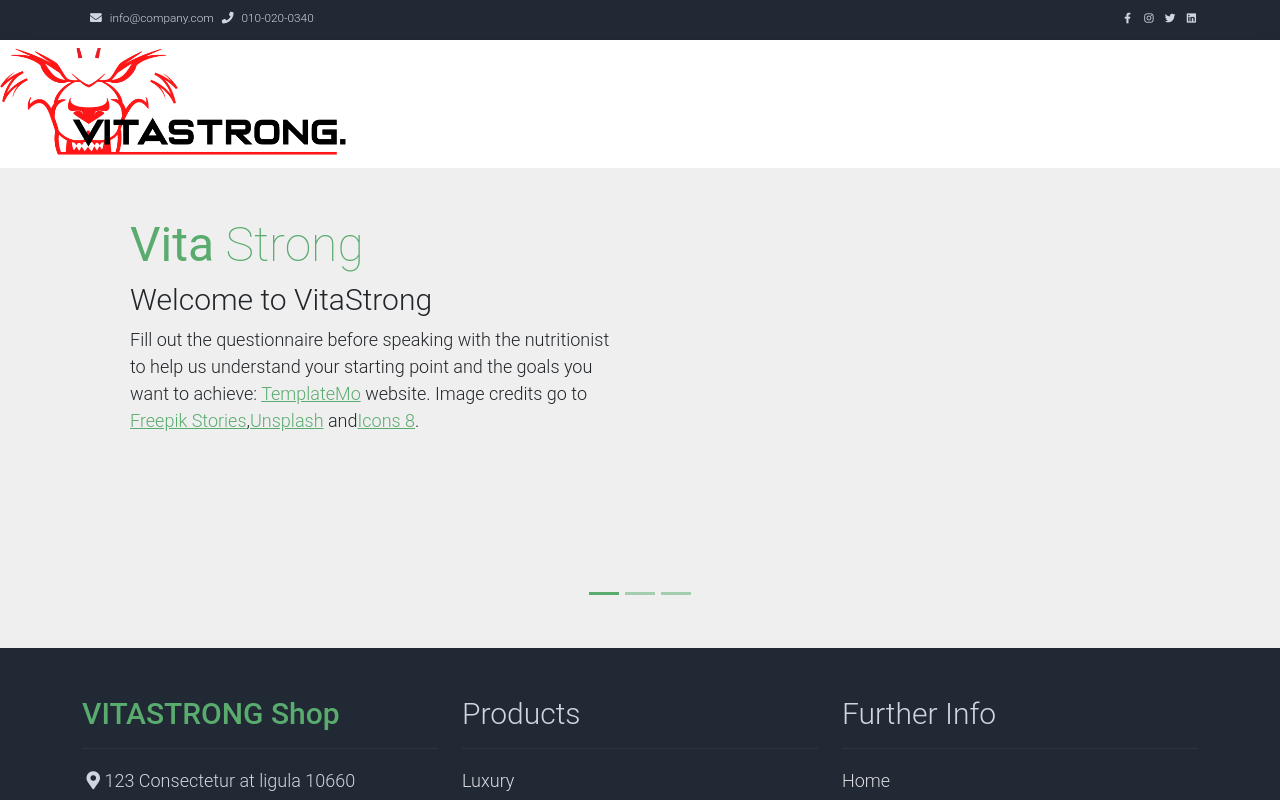
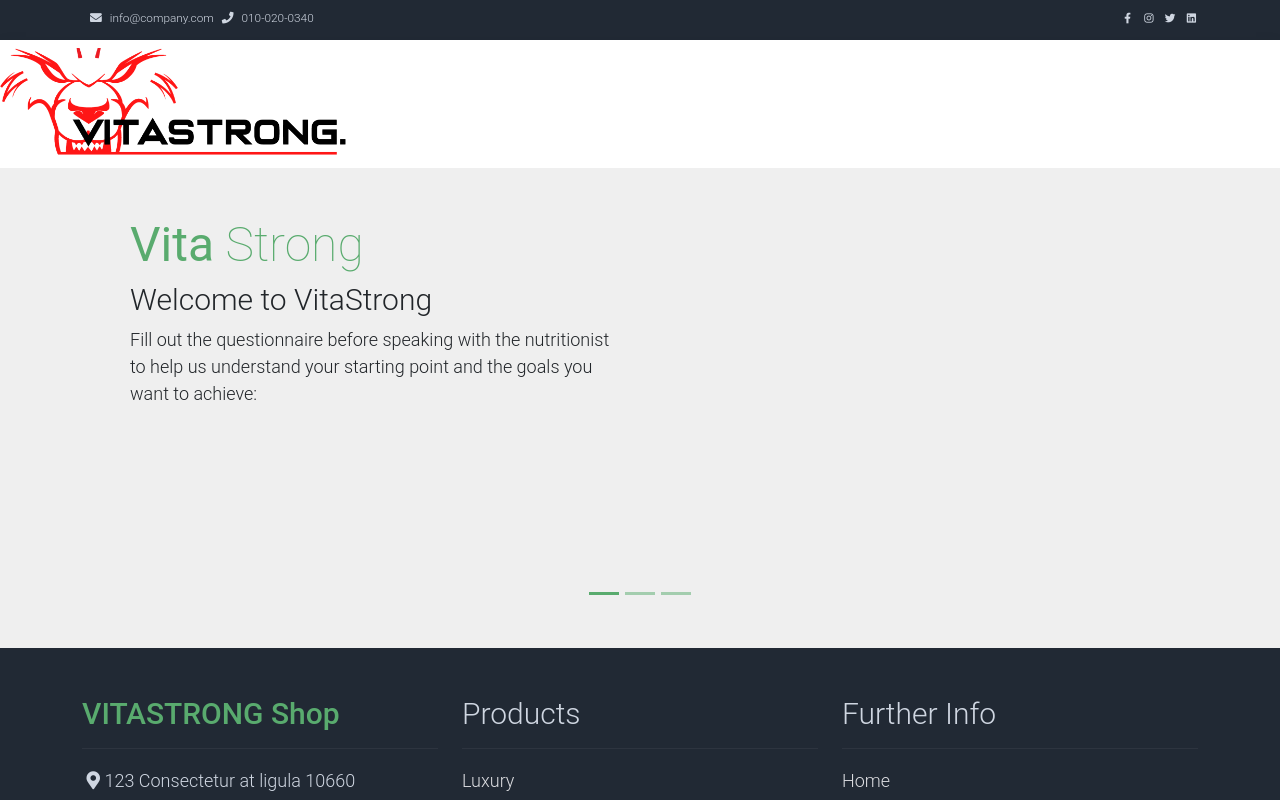
Before and after one commit to codebeast0420/next-openai-chatgpt, a Next.js app: page / in a window 1280 px wide. Shown: the top 800 px of the page. Built offline with nearby package versions, Linux system fonts and the light colour scheme.

Commit message:
build error fixed

```diff
--- a/src/pages/index.tsx
+++ b/src/pages/index.tsx
@@ -220,39 +220,7 @@ const Home: NextPage = () => {
                       <p>
                         Fill out the questionnaire before speaking with the
                         nutritionist to help us understand your starting point
-                        and the goals you want to achieve:{" "}
-                        <a
-                          rel="sponsored"
-                          className="text-success"
-                          href="https://templatemo.com"
-                        >
-                          TemplateMo
-                        </a>{" "}
-                        website. Image credits go to{" "}
-                        <a
-                          rel="sponsored"
-                          className="text-success"
-                          href="https://stories.freepik.com/"
-                        >
-                          Freepik Stories
-                        </a>
-                        ,
-                        <a
-                          rel="sponsored"
-                          className="text-success"
-                          href="https://unsplash.com/"
-                        >
-                          Unsplash
-                        </a>{" "}
-                        and
-                        <a
-                          rel="sponsored"
-                          className="text-success"
-                          href="https://icons8.com/"
-                        >
-                          Icons 8
-                        </a>
-                        .
+                        and the goals you want to achieve:
                       </p>
                     </div>
                   </div>
```
